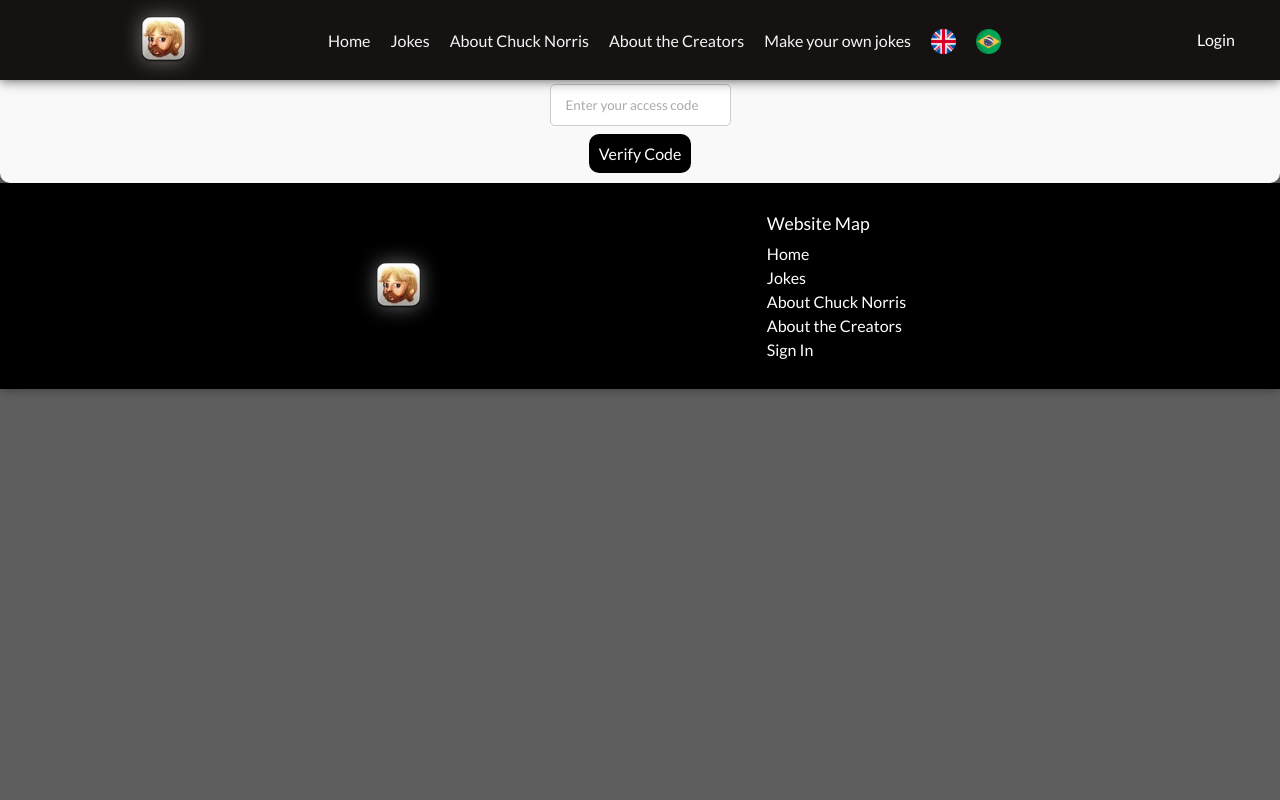
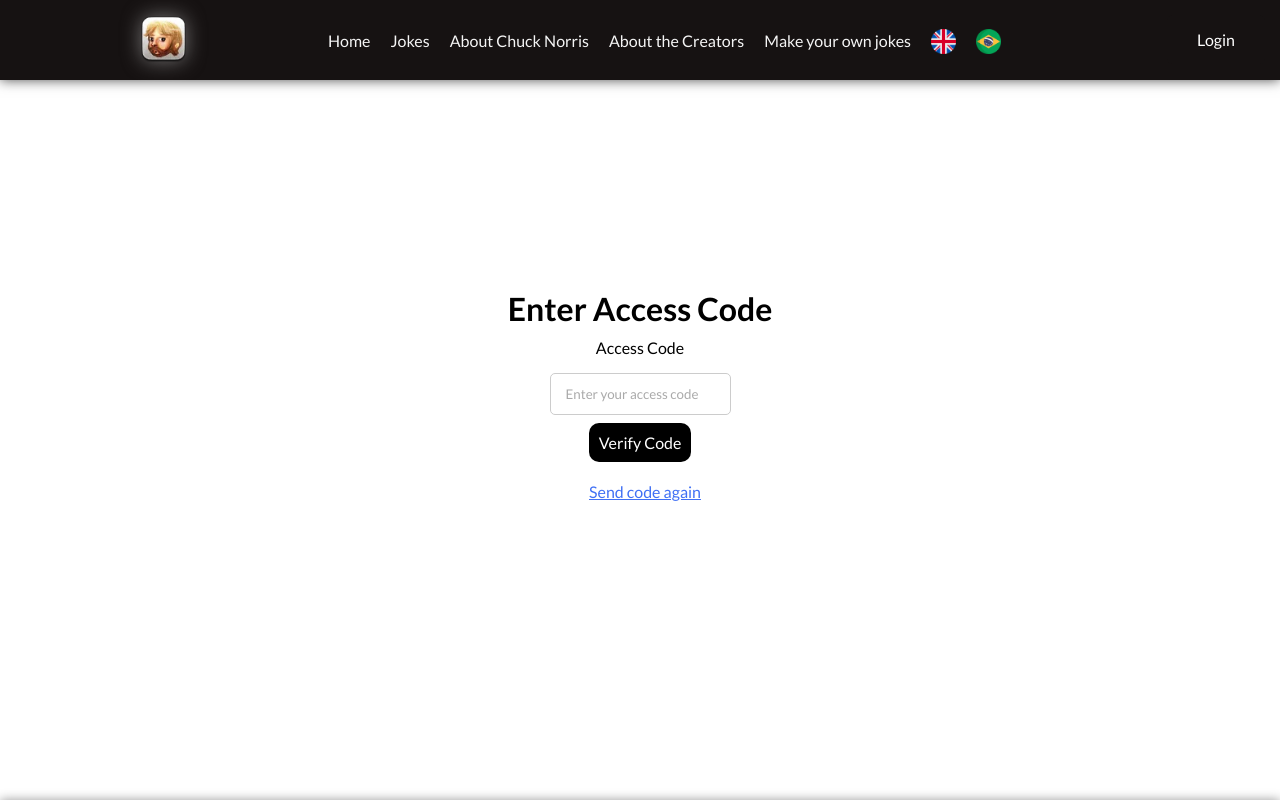
Before and after one commit to da4avi/chuck-norris-website, a React (Vite) app in the folder frontend/: page /access-code in a window 1280 px wide. Shown: the top 800 px of the page. Built offline with nearby package versions, Linux system fonts and the light colour scheme; no server answers.

Commit message:
feat: adding loading for userProfile and refactor using loading messages

```diff
--- a/frontend/src/components/General/styles/form.css
+++ b/frontend/src/components/General/styles/form.css
@@ -7,7 +7,7 @@
   z-index: 1;
   gap: 8px;
   animation: fadeIn 0.5s forwards;
-  background-color: #f9f9f9;
+  background-color: white;
   justify-content: center;
   border-radius: 10px;
   padding: 10px 20px;
--- a/frontend/src/components/UserProfile/index.jsx
+++ b/frontend/src/components/UserProfile/index.jsx
@@ -68,7 +68,17 @@ const UserProfile = () => {
     setIsPasswordEditable(true);
   };
 
-  if (loading) return <p>Carregando...</p>;
+  if (loading)
+    return (
+      <div className="loading-full-page-container">
+        <img
+          src="public/loading.webp"
+          className="loading-full-page"
+          width={40}
+          height={"auto"}
+        />
+      </div>
+    );
 
   return (
     <div className="useProfileContainer">
--- a/frontend/src/index.css
+++ b/frontend/src/index.css
@@ -7,6 +7,28 @@
   align-items: center;
 }
 
+.loading-full-page-container {
+  display: flex;
+  align-items: center;
+  justify-content: center;
+  height: 80vh;
+}
+
+.loading-full-page {
+  animation: rotate 1s ease-in-out;
+  object-fit: cover;
+  max-width: 40px;
+  max-height: 40px;
+}
+
+@keyframes rotate {
+  0% {
+    transform: rotate(0deg);
+  }
+  100% {
+    transform: rotate(360deg);
+  }
+}
 .success-message {
   color: green;
   max-width: 200px;
@@ -20,8 +42,7 @@
   justify-content: center;
   color: rgb(223, 12, 12);
   font-weight: 700;
-  font-size: 1.5rem;
-  height: 90vh;
+  font-size: 1rem;
 }
 .loading-message {
   background-color: rgba(255, 255, 255, 0.863);
@@ -30,7 +51,7 @@
   justify-content: center;
   color: rgb(39, 39, 39);
   font-weight: 700;
-  font-size: 1.5rem;
+  font-size: 1rem;
   height: 90vh;
 }
 
--- a/frontend/src/pages/AcessCode/index.jsx
+++ b/frontend/src/pages/AcessCode/index.jsx
@@ -1,6 +1,6 @@
-import { useState, useContext } from "react";
+import { useState, useContext, useEffect } from "react";
 import { useNavigate, useLocation } from "react-router-dom";
-import { verifyAccessCode } from "../../api/user"; // Função para verificar o código
+import { loginUser, verifyAccessCode } from "../../api/user";
 import { AuthContext } from "../../auth/Context";
 import { useTranslation } from "react-i18next";
 import Form from "../../components/General/Form";
@@ -13,10 +13,36 @@ export default function AccessCode() {
   const navigate = useNavigate();
   const { t } = useTranslation("global");
   const location = useLocation();
-  const email = location.state?.email; // Get email from state
+  const email = location.state?.email;
+  const password = location.state?.password;
   const [code, setCode] = useState("");
   const [loading, setLoading] = useState(false);
   const [errorMessage, setErrorMessage] = useState("");
+  const [countdown, setCountdown] = useState(null);
+  const [isDisabled, setIsDisabled] = useState(false);
+
+  useEffect(() => {
+    if (countdown === null || countdown === 0) {
+      setIsDisabled(false);
+      return;
+    }
+
+    const timer = setInterval(() => {
+      setCountdown((prev) => (prev > 0 ? prev - 1 : 0));
+    }, 1000);
+
+    return () => clearInterval(timer);
+  }, [countdown]);
+
+  const handleResendCode = async () => {
+    setCountdown(60);
+    setIsDisabled(true);
+    try {
+      const response = await loginUser(email, password);
+    } catch (err) {
+      setErrorMessage("Error:", err.message);
+    }
+  };
 
   const handleSubmit = async (e) => {
     e.preventDefault();
@@ -52,10 +78,18 @@ export default function AccessCode() {
             id="access-code"
             onChange={(e) => setCode(e.target.value)}
           />
-          <div className="actionsButtons">
+          <div className="actionsButtonsAcessButton">
             <Button type="submit" disabled={loading}>
               {loading ? t("Loading") : t("Verify Code")}
             </Button>
+            <a
+              onClick={!isDisabled ? handleResendCode : undefined}
+              className={isDisabled ? "disabled" : ""}
+            >
+              {isDisabled
+                ? `${t("Send code again in")} ${countdown}s`
+                : t("Send code again")}
+            </a>
           </div>
         </Form>
         {errorMessage && (
--- a/frontend/src/pages/AcessCode/styles.css
+++ b/frontend/src/pages/AcessCode/styles.css
@@ -0,0 +1,28 @@
+.access-code {
+  display: flex;
+  align-items: center;
+  justify-content: center;
+  flex-direction: column;
+  height: 100vh;
+  background-color: white;
+}
+
+.actionsButtonsAcessButton a {
+  margin-left: 10px;
+  color: #4070f4;
+  text-decoration: underline;
+  cursor: pointer;
+}
+
+.actionsButtonsAcessButton a.disabled {
+  color: gray;
+  cursor: not-allowed;
+  text-decoration: none;
+}
+
+.actionsButtonsAcessButton {
+  align-items: center;
+  gap: 20px;
+  display: flex;
+  flex-direction: column;
+}
--- a/frontend/src/pages/Home/index.jsx
+++ b/frontend/src/pages/Home/index.jsx
@@ -5,21 +5,25 @@ import translate from "translate";
 translate.engine = "google";
 import { useTranslation } from "react-i18next";
 import { getRandomJoke } from "../../api/joke";
+import icon from "../../assets/chuckNorrisIcon.webp";
 
 export default function Home() {
   const [t, i18n] = useTranslation("global");
-
-  const [joke, setJoke] = useState(<>Loading...</>);
-  const [jokeTranslated, setJokeTranslated] = useState(<>Loading...</>);
+  const [loading, setLoading] = useState(false);
+  const [error, setError] = useState(false);
+  const [joke, setJoke] = useState("");
+  const [jokeTranslated, setJokeTranslated] = useState("");
 
   async function getRandomJokes() {
     try {
+      setLoading(true);
       const data = await getRandomJoke();
       const translated = await translate(data.value, "pt");
       setJoke(data.value);
       setJokeTranslated(translated);
+      setLoading(false);
     } catch (error) {
-      console.error("Error to get a joke", error);
+      setError("Error to get a joke", error.message);
     }
   }
 
@@ -41,7 +45,12 @@ export default function Home() {
       <section className="joke">
         <h2>{t("randomjoke")}</h2>
         <br />
-        <p className="p">{i18n.language === "en" ? joke : jokeTranslated}</p>
+        {loading ? (
+          <img className="img-loading" src={icon} height={40} width={40} />
+        ) : (
+          <p className="p">{i18n.language === "en" ? joke : jokeTranslated}</p>
+        )}
+        {error && <p className="loading-message">Loading</p>}
         <br />
         <button onClick={getRandomJokes} type="button">
           {t("newjoke")}
--- a/frontend/src/pages/Login/index.jsx
+++ b/frontend/src/pages/Login/index.jsx
@@ -27,7 +27,7 @@ export default function Login() {
 
       login(response.token);
 
-      navigate("/access-code", { state: { email } });
+      navigate("/access-code", { state: { email, password } });
     } catch (err) {
       setErrorMessage(t("An error occurred. Please try again."));
     } finally {
```
Also changed, not shown: frontend/public/loading.webp (added).
